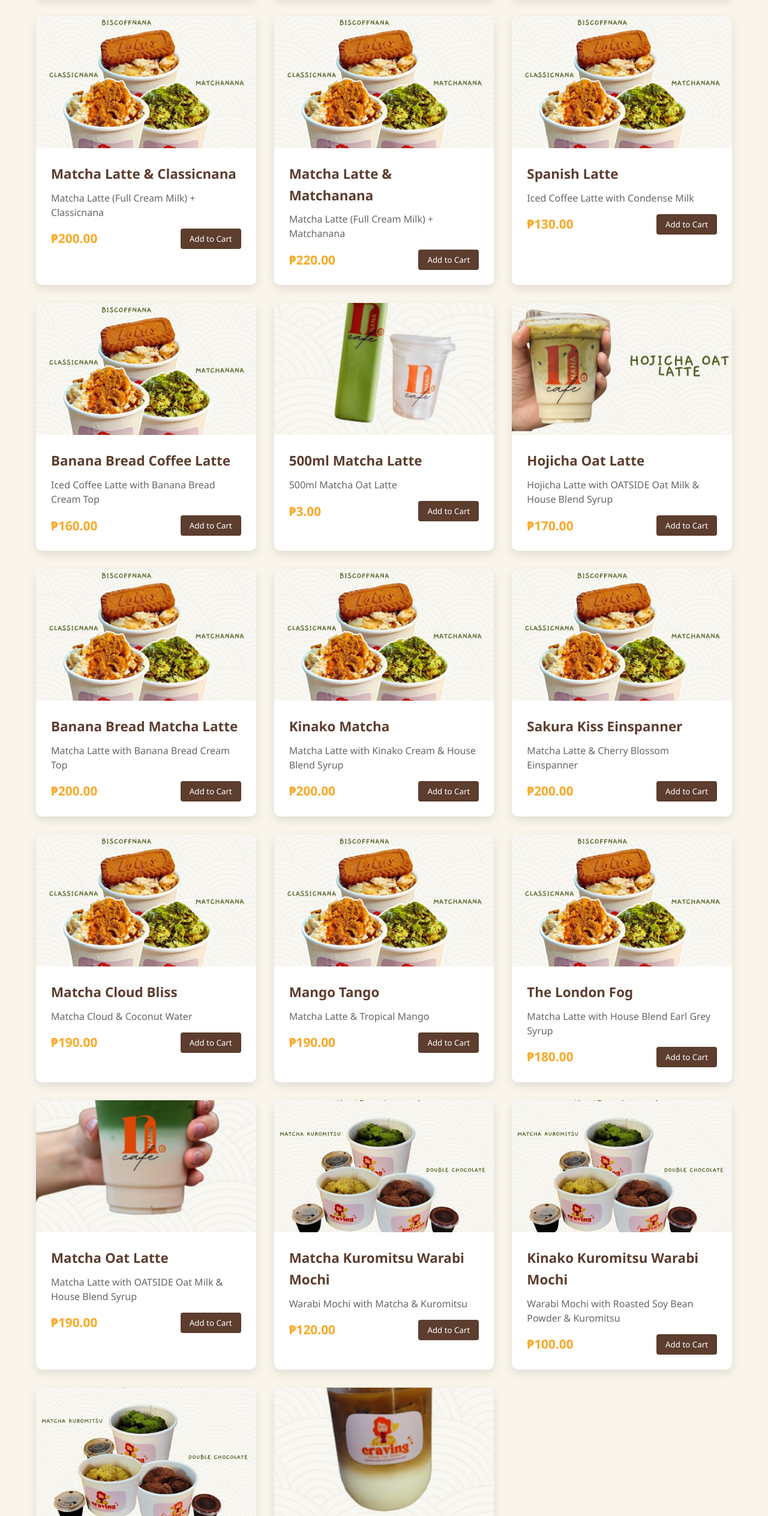
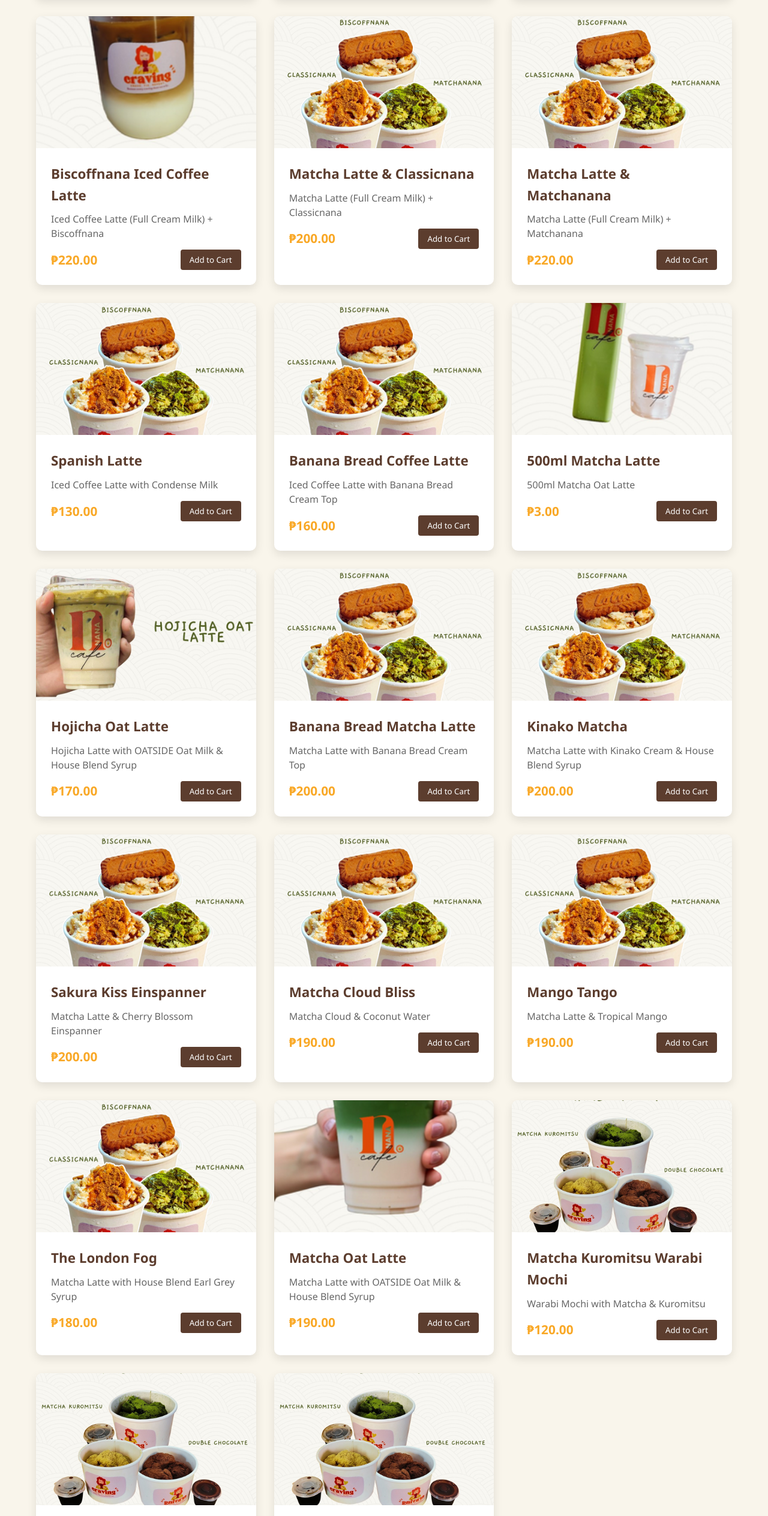
Before and after one commit to ozborndrew/nanacafe.github.io, a plain HTML site: page index.html in a window 1280 px wide. Shown: the part 1329-3856 px from the top of the page at 60% size. Drawn offline with Linux system fonts and the light colour scheme.

Commit message:
Update index.html

```diff
--- a/index.html
+++ b/index.html
@@ -1268,7 +1268,8 @@
             { id: 1, name: "Matchnana", description: "Banana, Matcha Flavored Custard, Wafers, Matcha Powder", price: 180.00, image: "https://github.com/ozborndrew/nanacafe.github.io/blob/main/matchanana.png?raw=true" },
             { id: 2, name: "Biscoffnana", description: "Banana, Custard, Lotus Biscoff Spread, Lotus Biscoff Cookies, Wafers", price: 190.00, image: "https://github.com/ozborndrew/nanacafe.github.io/blob/main/bananapudding.png?raw=true" },
             { id: 3, name: "Classicnana", description: "Banana, Custard, Wafers, Caramel Drizzle", price: 150.00, image: "https://github.com/ozborndrew/nanacafe.github.io/blob/main/bananapudding.png?raw=true" },
-            { id: 5, name: "Matcha Latte & Classicnana", description: "Matcha Latte (Full Cream Milk) + Classicnana", price: 200.00, image: "https://github.com/ozborndrew/nanacafe.github.io/blob/main/bananapudding.png?raw=true" },
+            { id: 4, name: "Biscoffnana Iced Coffee Latte", description: "Iced Coffee Latte (Full Cream Milk) + Biscoffnana", price: 220.00, image: "https://github.com/ozborndrew/nanacafe.github.io/blob/main/biscoffnanaicecofe.png?raw=true" },
+			{ id: 5, name: "Matcha Latte & Classicnana", description: "Matcha Latte (Full Cream Milk) + Classicnana", price: 200.00, image: "https://github.com/ozborndrew/nanacafe.github.io/blob/main/bananapudding.png?raw=true" },
 			{ id: 6, name: "Matcha Latte & Matchanana", description: "Matcha Latte (Full Cream Milk) + Matchanana", price: 220.00, image: "https://github.com/ozborndrew/nanacafe.github.io/blob/main/bananapudding.png?raw=true" },
 			{ id: 7, name: "Spanish Latte", description: "Iced Coffee Latte with Condense Milk", price: 130.00, image: "https://github.com/ozborndrew/nanacafe.github.io/blob/main/bananapudding.png?raw=true" },
 			{ id: 8, name: "Banana Bread Coffee Latte", description: "Iced Coffee Latte with Banana Bread Cream Top", price: 160.00, image: "https://github.com/ozborndrew/nanacafe.github.io/blob/main/bananapudding.png?raw=true" },
@@ -1283,8 +1284,7 @@
 			{ id: 17, name: "Matcha Oat Latte", description: "Matcha Latte with OATSIDE Oat Milk & House Blend Syrup", price: 190.00, image: "https://github.com/ozborndrew/nanacafe.github.io/blob/main/matchaoatlatte.png?raw=true" },
 			{ id: 18, name: "Matcha Kuromitsu Warabi Mochi", description: "Warabi Mochi with Matcha & Kuromitsu", price: 120.00, image: "https://github.com/ozborndrew/nanacafe.github.io/blob/main/warabi.png?raw=true" },
 			{ id: 19, name: "Kinako Kuromitsu Warabi Mochi", description: "Warabi Mochi with Roasted Soy Bean Powder & Kuromitsu", price: 100.00, image: "https://github.com/ozborndrew/nanacafe.github.io/blob/main/warabi.png?raw=true" },
-			{ id: 20, name: "Double Chocolate Warabi Mochi", description: "Warabi Mochi with Chocolate Powder & Chocolate Sauce", price: 100.00, image: "https://github.com/ozborndrew/nanacafe.github.io/blob/main/warabi.png?raw=true" },
-            { id: 4, name: "Biscoffnana Iced Coffee Latte", description: "Iced Coffee Latte (Full Cream Milk) + Biscoffnana", price: 220.00, image: "https://github.com/ozborndrew/nanacafe.github.io/blob/main/biscoffnanaicecofe.png?raw=true" }
+			{ id: 20, name: "Double Chocolate Warabi Mochi", description: "Warabi Mochi with Chocolate Powder & Chocolate Sauce", price: 100.00, image: "https://github.com/ozborndrew/nanacafe.github.io/blob/main/warabi.png?raw=true" }
         ];
 
         let events = JSON.parse(localStorage.getItem('nanaCafeEvents')) || [
```
